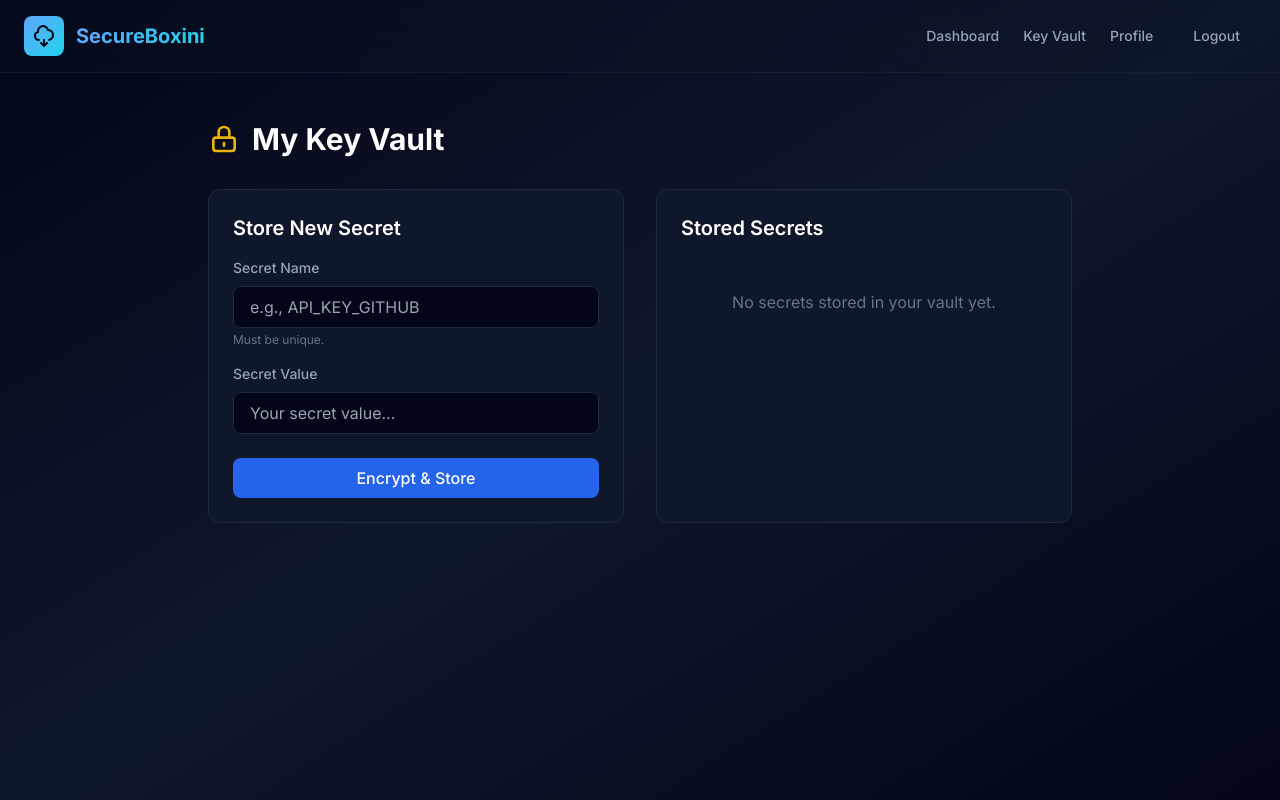
After one commit to ChahdBhamza/Secure-Boxini, a Flask app: page /key-vault in a window 1280 px wide. The commit adds this page. Run offline with Flask 3, Linux system fonts and the light colour scheme; the visitor is signed in with stand-in values (Sample User, id 1); data that the repository does not hold is empty; parts of the project's set-up code (start-up, migrations or seed data) failed here and were passed over; some libraries are stand-ins or nearby versions.

Commit message:
feat: Introduce dashboard, profile, recent items, and key vault pages with supporting backend logic.

```diff
--- a/app.py
+++ b/app.py
@@ -1,4 +1,4 @@
-from flask import Flask, render_template, request, redirect, url_for, session, send_from_directory, send_file, flash
+from flask import Flask, render_template, request, redirect, url_for, session, send_from_directory, send_file, flash, jsonify
 from dotenv import load_dotenv
 
 load_dotenv()
@@ -27,6 +27,7 @@ from vigenere import vigenere_encrypt, vigenere_decrypt
 import json
 from flask_limiter import Limiter
 from flask_limiter.util import get_remote_address
+from vault_service import VaultService
 
 load_dotenv()
 
@@ -181,9 +182,14 @@ def register():
             "is_global_admin": is_first_user,  # First user becomes global admin
             "status": "active",
             "verification_token": token,
-            "profile_picture": None,
             "last_login_at": None
         })
+
+        # Create Key Vault for the user
+        try:
+            VaultService.create_vault(user_id)
+        except Exception as e:
+            print(f"Error creating vault for user {user_id}: {e}")
 
         log_activity(user_id, "user_registered", action_category="auth")
 
@@ -444,6 +450,13 @@ def google_callback():
             "last_login_at": datetime.utcnow()
         }
         users_col.insert_one(new_user)
+
+        # Create Key Vault for the user
+        try:
+            VaultService.create_vault(user_id)
+        except Exception as e:
+            print(f"Error creating vault for Google user {user_id}: {e}")
+
         session["user_id"] = user_id
         session["email"] = email
         session.permanent = True
@@ -1699,5 +1712,55 @@ def delete_account():
     session.clear()
 
     return redirect(url_for("register"))
+
+# ------------------- Key Vault Routes -------------------
+@app.route("/key-vault")
+def key_vault_dashboard():
+    if "user_id" not in session:
+        return redirect(url_for("login"))
+
+    # Get list of secrets (metadata only)
+    try:
+        secrets = VaultService.list_secrets(session["user_id"])
+    except Exception as e:
+        flash(f"Error accessing vault: {e}", "error")
+        secrets = []
+
+    return render_template("key_vault.html", secrets=secrets)
+
+@app.route("/vault/add-secret", methods=["POST"])
+def vault_add_secret():
+    if "user_id" not in session:
+        return redirect(url_for("login"))
+
+    name = request.form.get("name")
+    value = request.form.get("value")
+
+    if not name or not value:
+        flash("Name and value are required", "error")
+        return redirect(url_for("key_vault_dashboard"))
+
+    try:
+        VaultService.set_secret(session["user_id"], name, value)
+        flash("Secret encrypted and stored successfully", "success")
+    except Exception as e:
+        flash(f"Failed to store secret: {e}", "error")
+
+    return redirect(url_for("key_vault_dashboard"))
+
+@app.route("/vault/secret/<name>")
+def vault_get_secret(name):
+    if "user_id" not in session:
+        return jsonify({"error": "Unauthorized"}), 401
+
+    try:
+        value = VaultService.get_secret(session["user_id"], name)
+        if value is None:
+             return jsonify({"error": "Secret not found"}), 404
+
+        return jsonify({"name": name, "value": value})
+    except Exception as e:
+        return jsonify({"error": str(e)}), 500
+
 if __name__ == "__main__":
     app.run(debug=True, port=5001)
--- a/db_encryption.py
+++ b/db_encryption.py
@@ -5,6 +5,7 @@ This module provides functions to encrypt/decrypt sensitive data before
 storing in MongoDB, using the AES-GCM encryption from encryption.py.
 """
 
+from typing import Dict, List, Any
 from aessfile import encrypt, decrypt, generate_key
 import os
 # Get master key from environment
--- a/templates/dashboard.html
+++ b/templates/dashboard.html
@@ -27,6 +27,10 @@
           <a href="{{ url_for('recent') }}"
             class="text-slate-400 hover:text-slate-50 text-sm font-medium transition-colors">
             Recently Viewed
+          </a>
+          <a href="{{ url_for('key_vault_dashboard') }}"
+            class="text-slate-400 hover:text-slate-50 text-sm font-medium transition-colors">
+            Key Vault
           </a>
           <a href="{{ url_for('profile') }}"
             class="text-slate-400 hover:text-slate-50 text-sm font-medium transition-colors">
--- /dev/null
+++ b/templates/key_vault.html
@@ -0,0 +1,186 @@
+<!DOCTYPE html>
+<html lang="en">
+
+<head>
+    <meta charset="UTF-8" />
+    <meta name="viewport" content="width=device-width, initial-scale=1.0" />
+    <title>Key Vault - SecureBoxini</title>
+    <script src="https://cdn.tailwindcss.com"></script>
+    <link rel="preconnect" href="https://fonts.googleapis.com">
+    <link rel="preconnect" href="https://fonts.gstatic.com" crossorigin>
+    <link href="https://fonts.googleapis.com/css2?family=Inter:wght@300;400;500;600;700&display=swap" rel="stylesheet">
+    <style>
+        body {
+            font-family: 'Inter', sans-serif;
+        }
+    </style>
+</head>
+
+<body class="bg-gradient-to-br from-slate-950 via-slate-900 to-slate-950 text-slate-50 min-h-screen">
+    <!-- Header -->
+    <header class="border-b border-slate-800/50 bg-slate-900/30 backdrop-blur-xl sticky top-0 z-50">
+        <div class="max-w-7xl mx-auto px-6 py-4">
+            <div class="flex items-center justify-between">
+                <div class="flex items-center gap-3">
+                    <div
+                        class="w-10 h-10 rounded-lg bg-gradient-to-br from-blue-400 to-cyan-400 flex items-center justify-center">
+                        <svg class="w-6 h-6 text-slate-950" fill="none" stroke="currentColor" viewBox="0 0 24 24">
+                            <path stroke-linecap="round" stroke-linejoin="round" stroke-width="2"
+                                d="M7 16a4 4 0 01-.88-7.903A5 5 0 1115.9 6L16 6a5 5 0 011 9.9M9 19l3 3m0 0l3-3m-3 3v-6">
+                            </path>
+                        </svg>
+                    </div>
+                    <h1
+                        class="text-xl font-bold bg-gradient-to-r from-blue-400 to-cyan-400 bg-clip-text text-transparent">
+                        SecureBoxini</h1>
+                </div>
+                <nav class="flex items-center gap-6">
+                    <a href="{{ url_for('dashboard') }}"
+                        class="text-sm text-slate-400 hover:text-white transition-colors font-medium">Dashboard</a>
+                    <a href="{{ url_for('key_vault_dashboard') }}"
+                        class="text-sm text-slate-400 hover:text-white transition-colors font-medium">Key Vault</a>
+                    <a href="{{ url_for('profile') }}"
+                        class="text-sm text-slate-400 hover:text-white transition-colors font-medium">Profile</a>
+                    <a href="{{ url_for('logout') }}"
+                        class="text-sm text-slate-400 hover:text-red-400 px-4 py-2 rounded-lg hover:bg-slate-800/50 transition-all font-medium">
+                        Logout
+                    </a>
+                </nav>
+            </div>
+        </div>
+    </header>
+
+    <main class="max-w-4xl mx-auto px-4 py-12">
+        {% with messages = get_flashed_messages(with_categories=true) %}
+        {% if messages %}
+        <div class="mb-8 space-y-2">
+            {% for category, message in messages %}
+            <div
+                class="p-4 rounded-xl border {% if category == 'error' %}bg-red-500/10 border-red-500/20 text-red-400{% else %}bg-green-500/10 border-green-500/20 text-green-400{% endif %}">
+                {{ message }}
+            </div>
+            {% endfor %}
+        </div>
+        {% endif %}
+        {% endwith %}
+
+        <h1 class="text-3xl font-bold text-white mb-8 flex items-center gap-3">
+            <svg class="w-8 h-8 text-yellow-500" fill="none" stroke="currentColor" viewBox="0 0 24 24">
+                <path stroke-linecap="round" stroke-linejoin="round" stroke-width="2"
+                    d="M12 15v2m-6 4h12a2 2 0 002-2v-6a2 2 0 00-2-2H6a2 2 0 00-2 2v6a2 2 0 002 2zm10-10V7a4 4 0 00-8 0v4h8z">
+                </path>
+            </svg>
+            My Key Vault
+        </h1>
+
+        <div class="grid md:grid-cols-2 gap-8">
+            <!-- Add Secret Form -->
+            <div class="bg-slate-900 border border-slate-800 rounded-xl p-6">
+                <h2 class="text-xl font-semibold text-white mb-4">Store New Secret</h2>
+                <form action="{{ url_for('vault_add_secret') }}" method="POST">
+                    <div class="mb-4">
+                        <label class="block text-sm font-medium text-slate-400 mb-2">Secret Name</label>
+                        <input type="text" name="name" required placeholder="e.g., API_KEY_GITHUB"
+                            class="w-full bg-slate-950 border border-slate-800 rounded-lg px-4 py-2 text-white focus:border-blue-500 focus:outline-none">
+                        <p class="text-xs text-slate-500 mt-1">Must be unique.</p>
+                    </div>
+
+                    <div class="mb-6">
+                        <label class="block text-sm font-medium text-slate-400 mb-2">Secret Value</label>
+                        <input type="password" name="value" required placeholder="Your secret value..."
+                            class="w-full bg-slate-950 border border-slate-800 rounded-lg px-4 py-2 text-white focus:border-blue-500 focus:outline-none">
+                    </div>
+
+                    <button type="submit"
+                        class="w-full bg-blue-600 hover:bg-blue-500 text-white font-medium py-2 rounded-lg transition-colors">
+                        Encrypt & Store
+                    </button>
+                </form>
+            </div>
+
+            <!-- Secrets List -->
+            <div class="bg-slate-900 border border-slate-800 rounded-xl p-6">
+                <h2 class="text-xl font-semibold text-white mb-4">Stored Secrets</h2>
+
+                {% if secrets %}
+                <div class="space-y-3 max-h-[400px] overflow-y-auto">
+                    {% for name in secrets %}
+                    <div
+                        class="flex items-center justify-between p-3 bg-slate-800/50 rounded-lg border border-slate-700">
+                        <div class="flex items-center gap-3">
+                            <svg class="w-5 h-5 text-slate-400" fill="none" stroke="currentColor" viewBox="0 0 24 24">
+                                <path stroke-linecap="round" stroke-linejoin="round" stroke-width="2"
+                                    d="M15 7a2 2 0 012 2m4 0a6 6 0 01-7.743 5.743L11 17H9v2H7v2H4a1 1 0 01-1-1v-2.586a1 1 0 01.293-.707l5.964-5.964A6 6 0 1121 9z">
+                                </path>
+                            </svg>
+                            <span class="text-slate-200 font-medium font-mono text-sm">{{ name }}</span>
+                        </div>
+
+                        <button onclick="revealSecret('{{ name }}')"
+                            class="text-xs bg-slate-700 hover:bg-slate-600 text-white px-3 py-1 rounded transition-colors">
+                            Reveal
+                        </button>
+                    </div>
+                    {% endfor %}
+                </div>
+                {% else %}
+                <div class="text-center py-8 text-slate-500">
+                    <p>No secrets stored in your vault yet.</p>
+                </div>
+                {% endif %}
+            </div>
+        </div>
+
+        <!-- Secret Reveal Modal -->
+        <div id="revealModal"
+            class="hidden fixed inset-0 bg-black/80 backdrop-blur-sm z-50 flex items-center justify-center p-4">
+            <div class="bg-slate-900 border border-slate-700 rounded-xl max-w-lg w-full p-6 shadow-2xl">
+                <h3 class="text-lg font-bold text-white mb-2" id="modalSecretName">Wait...</h3>
+                <p class="text-slate-400 text-sm mb-4">Decrypting securely from your vault...</p>
+
+                <div
+                    class="bg-black rounded-lg p-4 font-mono text-green-400 break-all border border-slate-800 mb-6 relative group">
+                    <span id="modalSecretValue">...</span>
+                </div>
+
+                <div class="flex justify-end">
+                    <button onclick="closeRevealModal()"
+                        class="px-4 py-2 text-slate-300 hover:text-white transition-colors">Close</button>
+                </div>
+            </div>
+        </div>
+    </main>
+
+    <script>
+        async function revealSecret(name) {
+            const modal = document.getElementById('revealModal');
+            const nameEl = document.getElementById('modalSecretName');
+            const valueEl = document.getElementById('modalSecretValue');
+
+            modal.classList.remove('hidden');
+            nameEl.textContent = name;
+            valueEl.textContent = "Decrypting...";
+
+            try {
+                const response = await fetch(`/vault/secret/${name}`);
+                const data = await response.json();
+
+                if (data.error) {
+                    valueEl.textContent = "Error: " + data.error;
+                    valueEl.classList.add('text-red-400');
+                } else {
+                    valueEl.textContent = data.value;
+                    valueEl.classList.remove('text-red-400');
+                }
+            } catch (e) {
+                valueEl.textContent = "Network Error";
+            }
+        }
+
+        function closeRevealModal() {
+            document.getElementById('revealModal').classList.add('hidden');
+        }
+    </script>
+</body>
+
+</html>
--- a/templates/profile.html
+++ b/templates/profile.html
@@ -26,6 +26,8 @@
         <div class="flex items-center gap-4">
           <a href="{{ url_for('dashboard') }}"
             class="text-slate-400 hover:text-slate-50 text-sm font-medium transition-colors">Dashboard</a>
+          <a href="{{ url_for('key_vault_dashboard') }}"
+            class="text-slate-400 hover:text-slate-50 text-sm font-medium transition-colors">Key Vault</a>
           <a href="{{ url_for('logout') }}"
             class="text-slate-400 hover:text-slate-50 px-4 py-2 rounded-lg hover:bg-slate-800 transition-colors text-sm font-medium">Logout</a>
         </div>
--- a/templates/recent.html
+++ b/templates/recent.html
@@ -35,6 +35,8 @@
         <nav class="flex items-center gap-6">
           <a href="{{ url_for('dashboard') }}"
             class="text-sm text-slate-400 hover:text-white transition-colors font-medium">Dashboard</a>
+          <a href="{{ url_for('key_vault_dashboard') }}"
+            class="text-sm text-slate-400 hover:text-white transition-colors font-medium">Key Vault</a>
           <a href="{{ url_for('profile') }}"
             class="text-sm text-slate-400 hover:text-white transition-colors font-medium">Profile</a>
           <a href="{{ url_for('logout') }}"
```
Also changed, not shown: migrate_vaults.py (added, +39 -0 lines), vault_service.py (added, +186 -0 lines).
